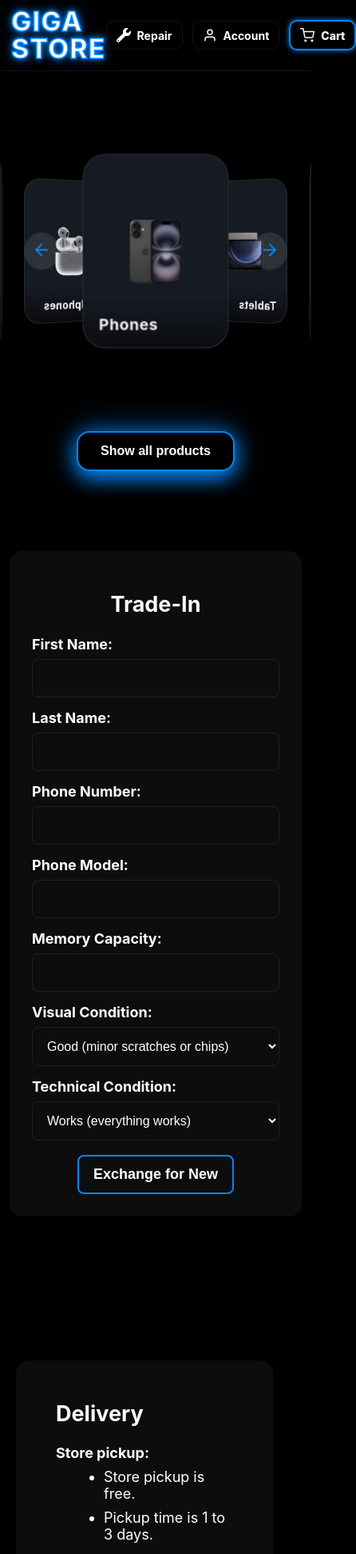
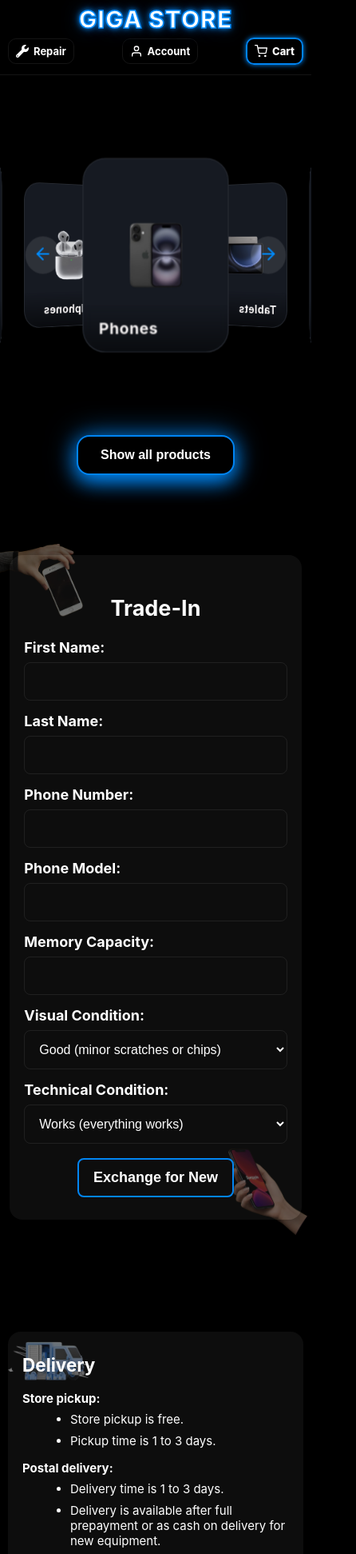
Before and after one commit to TanyaMykhaylyuk/gigastore, a Next.js app in the folder frontend/: page / in a window 390 px wide. Shown: the top 1943 px of the page at 80% size, 446 px wide, since content can reach past the window. Built offline with nearby package versions, Linux system fonts and the light colour scheme.

Commit message:
fix(ui/responsive): improve mobile layout for catalog, account, and homepage

```diff
--- a/frontend/app/catalog/CatalogClient.jsx
+++ b/frontend/app/catalog/CatalogClient.jsx
@@ -72,7 +72,7 @@ export default function CatalogClient({ products = [], category = "" }) {
   }, [localProducts, sortBy, searchTerm, minPrice, maxPrice]);
 
   return (
-    <div style={{ maxWidth: 1200, margin: "0 auto", padding: "12px 20px 60px" }}>
+    <div className="catalog-page">
       <div style={{ display: "flex", alignItems: "center", justifyContent: "space-between", marginBottom: 12 }}>
         <h1 style={{ margin: 0, fontSize: 22, textAlign: "left" }}>
           {category ? `Category: ${category}` : "All products"}
--- a/frontend/app/styles/global.css
+++ b/frontend/app/styles/global.css
@@ -217,6 +217,7 @@ body {
 
 .products-grid-wrapper{ padding:20px; max-width:1200px; margin:0 auto 40px; }
 .products-grid{ display:grid; grid-template-columns: repeat(auto-fill, minmax(220px, 1fr)); gap:16px; }
+.catalog-page { max-width: 1200px; margin: 0 auto; padding: 12px 20px 60px; }
 
 .product-card{
   background: linear-gradient(180deg, rgba(255,255,255,0.02), rgba(255,255,255,0.01));
@@ -303,8 +304,39 @@ body {
 @media (max-width:768px){
   .brand{ font-size:34px; }
   .site-header{ padding:10px 14px; }
+  .site-header__left, .site-header__right { width: 100%; }
+  .site-header__right { justify-content: flex-end; }
   .show-all-btn{ padding:14px 28px; font-size:16px; }
   .products-grid{ grid-template-columns: repeat(auto-fill, minmax(160px, 1fr)); }
+}
+
+@media (max-width:640px){
+  .site-header{
+    flex-direction: column;
+    align-items: stretch;
+    gap: 8px;
+    padding: 10px 10px 12px;
+  }
+  .site-header__left { justify-content: center; }
+  .site-header__right { justify-content: space-between; gap: 8px; }
+  .brand{
+    font-size: 30px;
+    text-align: center;
+    line-height: 0.95;
+  }
+  .btn{
+    padding: 7px 9px;
+    font-size: 13px;
+    gap: 6px;
+  }
+  .btn-icon { width: 16px; height: 16px; }
+  .btn--cart { padding: 7px 9px; }
+
+  .catalog-page { padding: 10px 10px 44px; }
+  .products-grid-wrapper { padding: 10px; }
+  .products-grid { grid-template-columns: repeat(2, minmax(0, 1fr)); gap: 12px; }
+  .product-card { min-height: 260px; padding: 10px; }
+  .product-title { font-size: 15px; }
 }
 
 .delivery-section {
@@ -534,7 +566,41 @@ body {
 }
 
 @media (max-width: 640px) {
-  .trade-form-container { padding: 28px; }
+  .delivery-section {
+    min-height: 460px;
+    padding: 40px 10px;
+    align-items: flex-end;
+  }
+  .delivery-section img {
+    width: 140px;
+    max-width: 35%;
+    left: 0;
+    bottom: 12px;
+    opacity: 0.45;
+    z-index: 1;
+  }
+  .delivery-text-container {
+    padding: 28px 18px;
+    margin-right: 0;
+    font-size: 15px;
+    max-width: 92%;
+    z-index: 2;
+  }
+
   .trade-in-section { padding: 40px 12px; min-height: 520px; }
-  .img-left, .img-right { display: none; }
+  .trade-form-container {
+    padding: 28px 18px;
+    max-width: 90%;
+    z-index: 2;
+  }
+  .trade-in-section .img-left,
+  .trade-in-section .img-right {
+    display: block;
+    width: 110px;
+    max-width: 32%;
+    opacity: 0.42;
+    z-index: 1;
+  }
+  .trade-in-section .img-left { left: -6px; top: 26px; }
+  .trade-in-section .img-right { right: -6px; bottom: 18px; }
 }
```
Also changed, not shown: frontend/app/account/page.jsx (+4 -4 lines), frontend/app/styles/account.css (+31 -0 lines), 1 other file (tests, documents, lock files or other folders).
